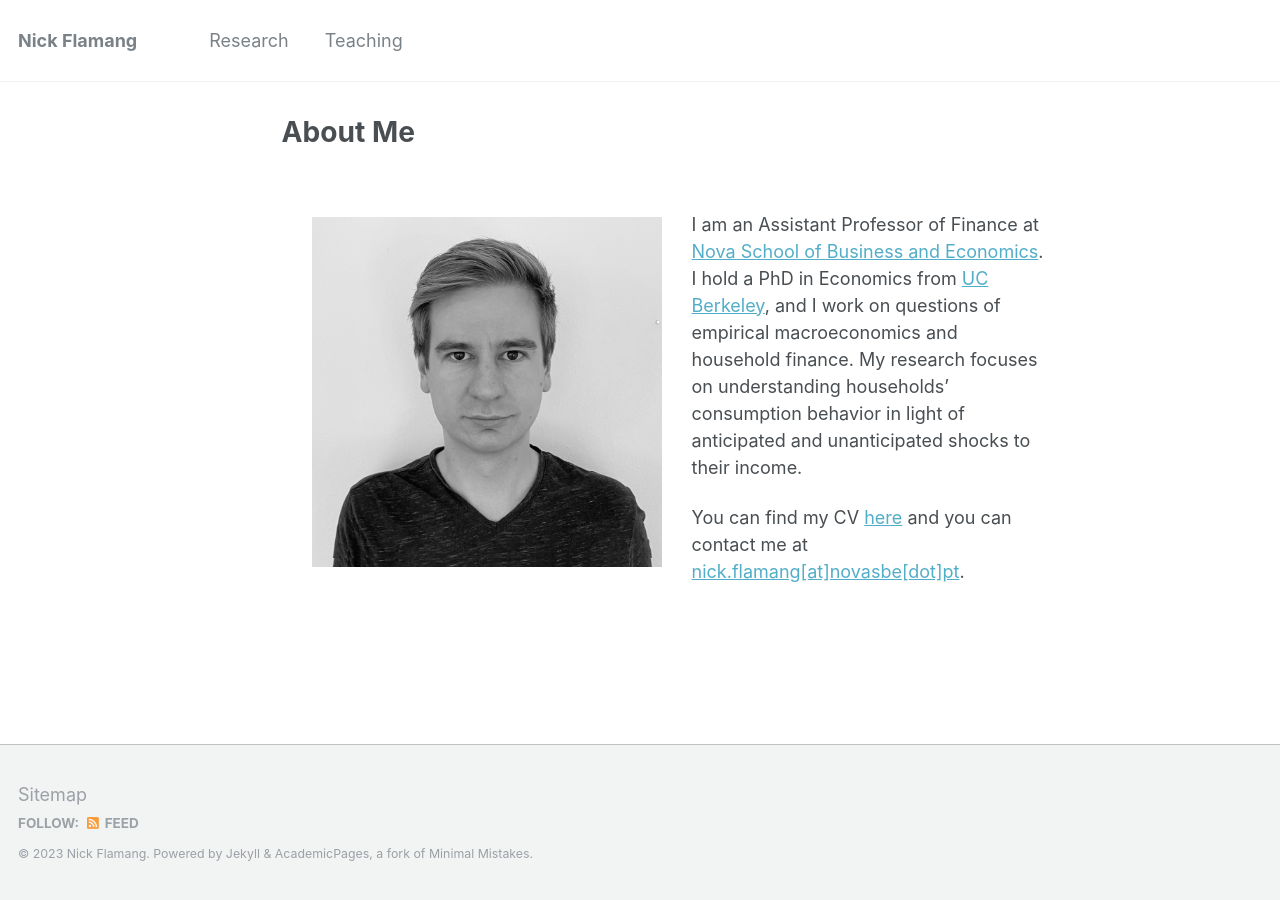
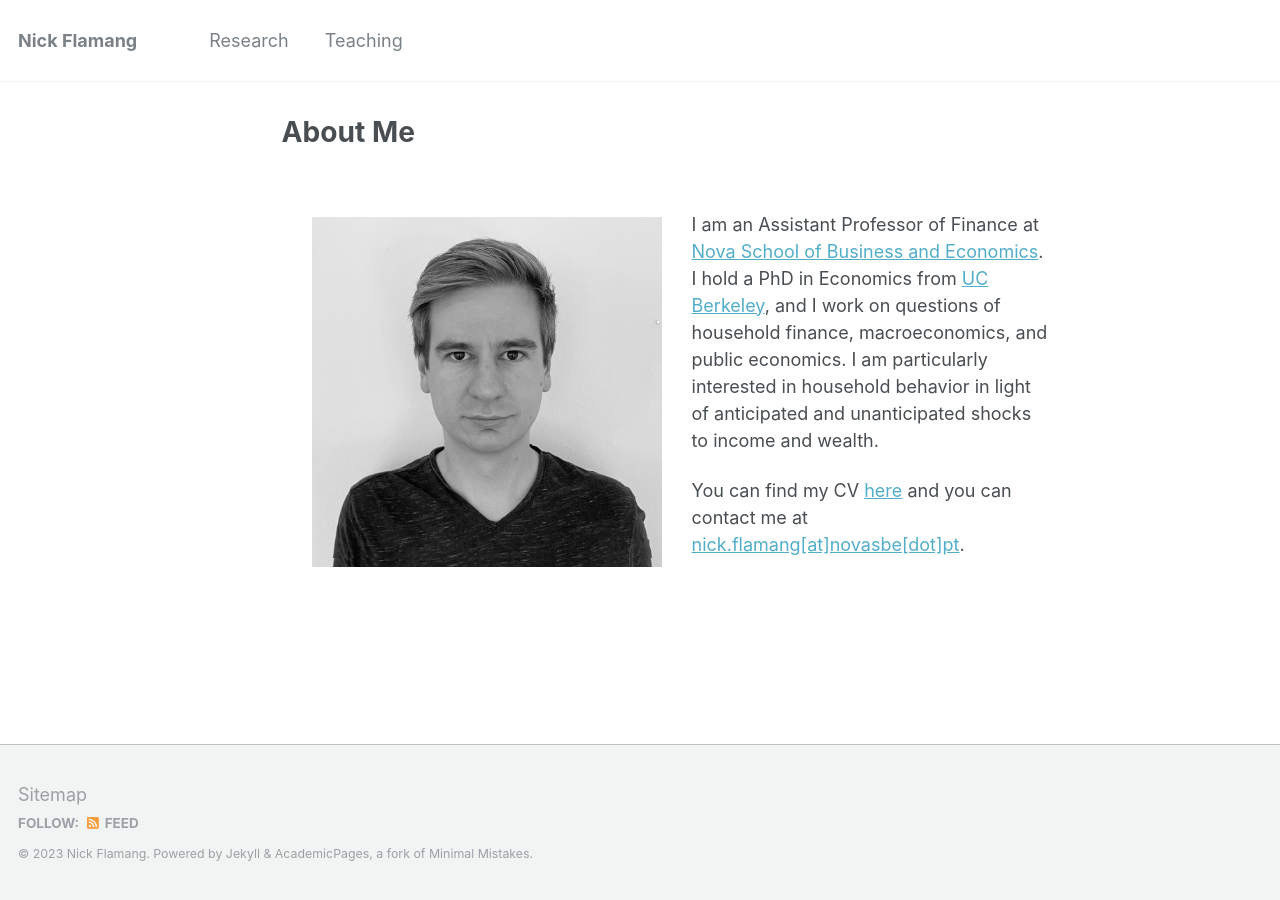
Before and after one commit to nickflamang/nickflamang.github.io, a Jekyll site: the page built from index.md, in a window 1280 px wide. Built offline with Jekyll 4.4.1, drawn with Linux system fonts in a browser that asks for light colours.

Commit message:
Update index.md

```diff
--- a/index.md
+++ b/index.md
@@ -6,6 +6,6 @@ author_profile: false
 <br />
 <img align="left" width="350" style="vertical-align:left;margin:30px 30px" src="{{ site.url }}/images/nick_website.jpg" alt="A photo of Nick Flamang">
 
-I am an Assistant Professor of Finance at [Nova School of Business and Economics](https://www.novasbe.unl.pt/en/finance). I hold a PhD in Economics from [UC Berkeley](https://www.econ.berkeley.edu/), and I work on questions of empirical macroeconomics and household finance. My research focuses on understanding households' consumption behavior in light of anticipated and unanticipated shocks to their income.
+I am an Assistant Professor of Finance at [Nova School of Business and Economics](https://www.novasbe.unl.pt/en/finance). I hold a PhD in Economics from [UC Berkeley](https://www.econ.berkeley.edu/), and I work on questions of household finance, macroeconomics, and public economics. I am particularly interested in household behavior in light of anticipated and unanticipated shocks to income and wealth.
 
 You can find my CV [here](https://nickflamang.github.io/files/CV_Niklas_Flamang.pdf) and you can contact me at [nick.flamang[at]novasbe[dot]pt](mailto:nick.flamang@novasbe.pt).
```
